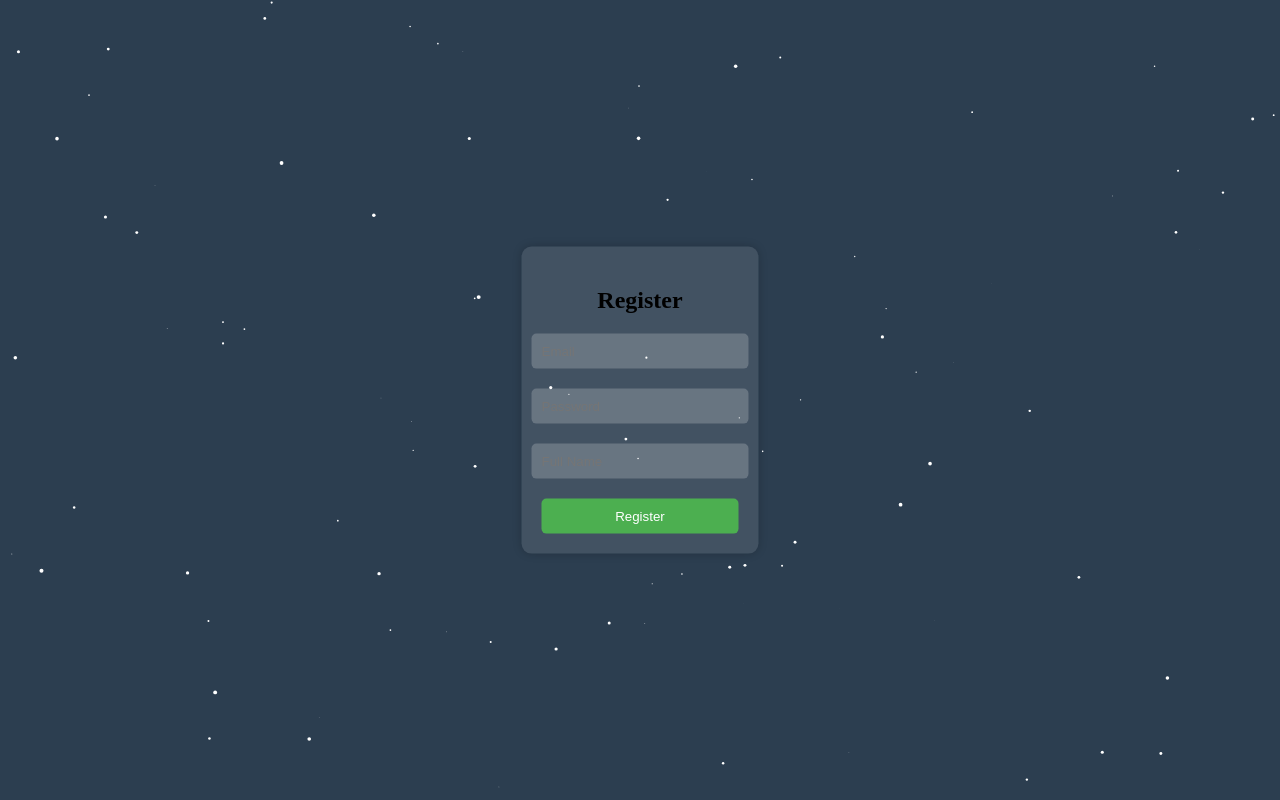
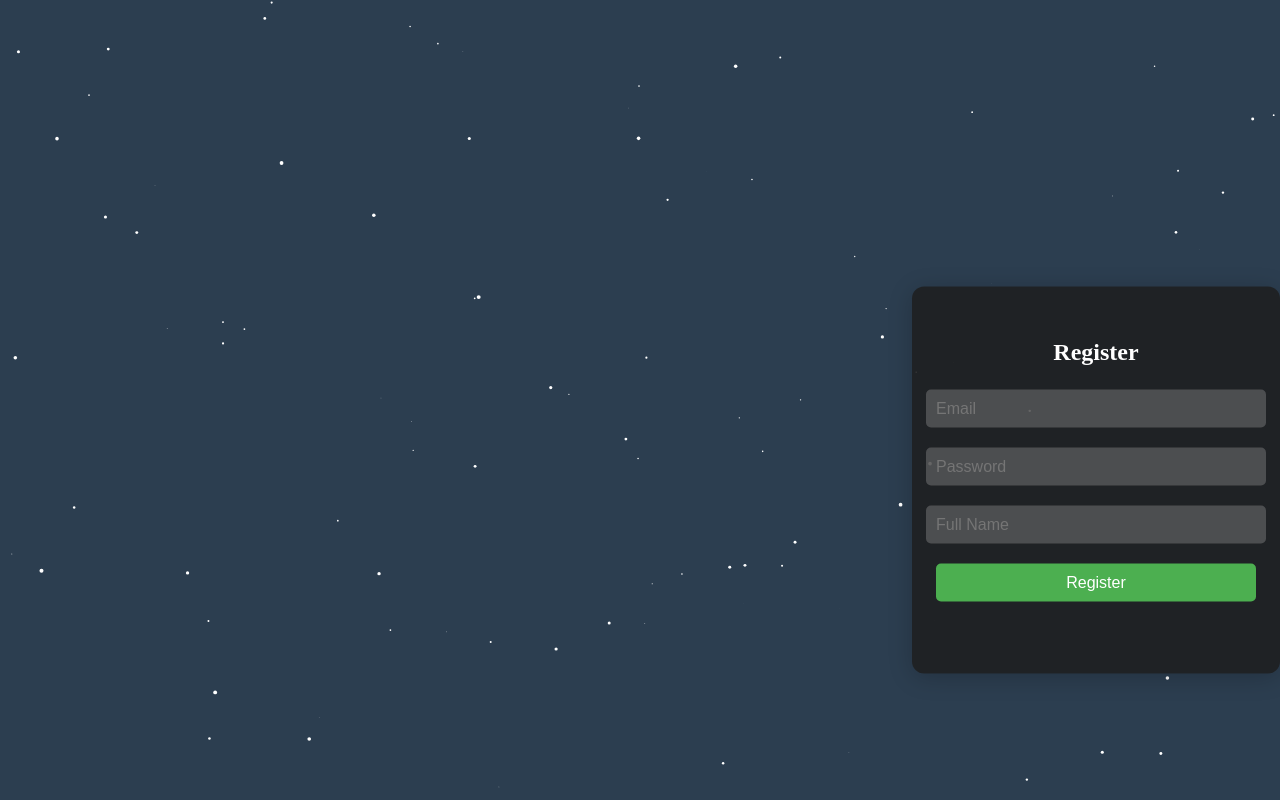
Before and after one commit to lance-ui/Flask, a Flask app: page / in a window 1280 px wide. Run offline with Flask 3, Linux system fonts and the light colour scheme.

Commit message:
update app.py

```diff
--- a/templates/index.html
+++ b/templates/index.html
@@ -4,20 +4,72 @@
     <meta charset="UTF-8">
     <meta name="viewport" content="width=device-width, initial-scale=1.0">
     <title>Registration Form</title>
-    <link rel="stylesheet" href="static/style.css">
+    <link rel="stylesheet" href="{{ url_for('static', filename='style.css') }}">
+    <style>
+        body, html {
+            margin: 0;
+            padding: 0;
+            height: 100%;
+            width: 100%;
+            position: relative;
+        }
+        #canvas {
+            position: fixed;
+            top: 0;
+            left: 0;
+            z-index: 0;
+        }
+        .container {
+            position: relative;
+            z-index: 1;
+            width: 320px;
+            margin: 80px auto;
+            background: rgba(30,30,30,0.85);
+            padding: 32px 24px;
+            border-radius: 12px;
+            box-shadow: 0 4px 24px rgba(0,0,0,0.2);
+        }
+        input, button {
+            display: block;
+            width: 100%;
+            margin-bottom: 16px;
+            padding: 12px;
+            border: none;
+            border-radius: 6px;
+            font-size: 1em;
+        }
+        button {
+            background: #4f46e5;
+            color: #fff;
+            cursor: pointer;
+        }
+        #error-message {
+            color: #ff5252;
+            font-size: 0.9em;
+            min-height: 24px;
+        }
+        h2 {
+            color: #fff;
+            text-align: center;
+            margin-bottom: 24px;
+        }
+        input {
+            background: #fff;
+        }
+    </style>
 </head>
 <body>
+    <canvas id="canvas"></canvas>
     <div class="container">
         <form id="register-form">
             <h2>Register</h2>
-            <input type="email" id="email" placeholder="Email">
-            <input type="password" id="password" placeholder="Password">
-            <input type="text" id="fullName" placeholder="Full Name">
+            <input type="email" id="email" placeholder="Email" required>
+            <input type="password" id="password" placeholder="Password" required>
+            <input type="text" id="fullName" placeholder="Full Name" required>
             <button type="submit">Register</button>
             <div id="error-message"></div>
         </form>
     </div>
-    <canvas id="canvas"></canvas>
-    <script src="static/script.js"></script>
+    <script src="{{ url_for('static', filename='script.js') }}"></script>
 </body>
 </html>
```
